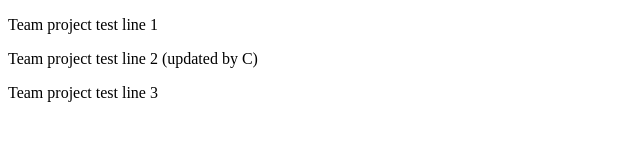
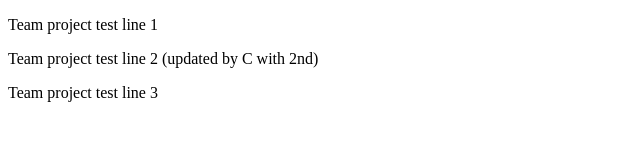
Before and after one commit to epkotni/git-conflict-practice, a plain HTML site: page index.html in a window 1280 px wide. Shown: the full height of the page, 0-640 px from the left. Drawn offline with Linux system fonts and the light colour scheme.

Commit message:
Update line 2 by C with 2nd

```diff
--- a/index.html
+++ b/index.html
@@ -6,7 +6,7 @@
   </head>
   <body>
     <p>Team project test line 1</p>
-    <p>Team project test line 2 (updated by C)</p>
+    <p>Team project test line 2 (updated by C with 2nd)</p>
     <p>Team project test line 3</p>
   </body>
 </html>
```
